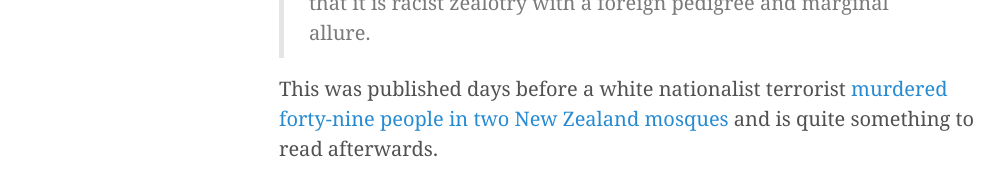
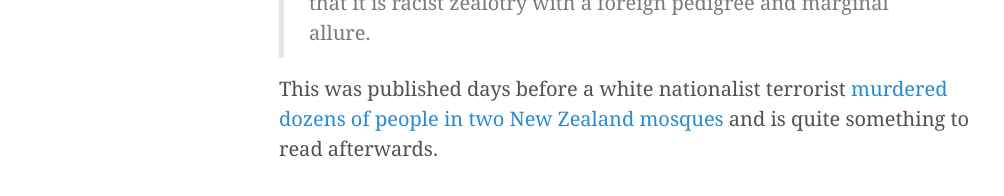
Before and after one commit to davidixon/davidixon.github.io, a Jekyll site: the page built from _posts/2019-03-16-white-nationalism.md, in a window 1280 px wide. Shown: the part 504-700 px from the top of the page, without its empty margins (1-1005 px from the left). Built offline with Jekyll 4.4.1, drawn with Linux system fonts in a browser that asks for light colours.

Commit message:
Corrected post

```diff
--- a/_posts/2019-03-16-white-nationalism.md
+++ b/_posts/2019-03-16-white-nationalism.md
@@ -9,4 +9,4 @@ Adam Serwer, writing for *The Atlantic*:
 
 > Americans want to believe that the surge in white-supremacist violence and recruitment—the march in Charlottesville, Virginia, where neo-Nazis chanted “Jews will not replace us”; the hate crimes whose perpetrators invoke the president’s name as a battle cry—has no roots in U.S. soil, that it is racist zealotry with a foreign pedigree and marginal allure.
 
-This was published days before a white nationalist terrorist [murdered forty-nine people in two New Zealand mosques](https://www.nytimes.com/2019/03/15/world/australia/new-zealand-mosque-shooting.html) and is quite something to read afterwards.
+This was published days before a white nationalist terrorist [murdered dozens of people in two New Zealand mosques](https://www.nytimes.com/2019/03/15/world/australia/new-zealand-mosque-shooting.html) and is quite something to read afterwards.
```
